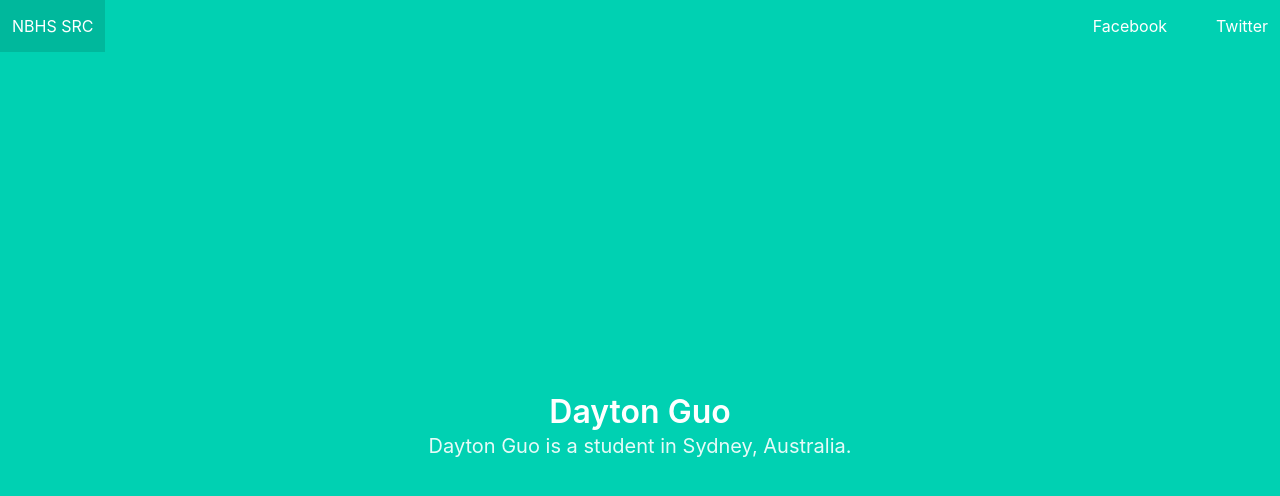
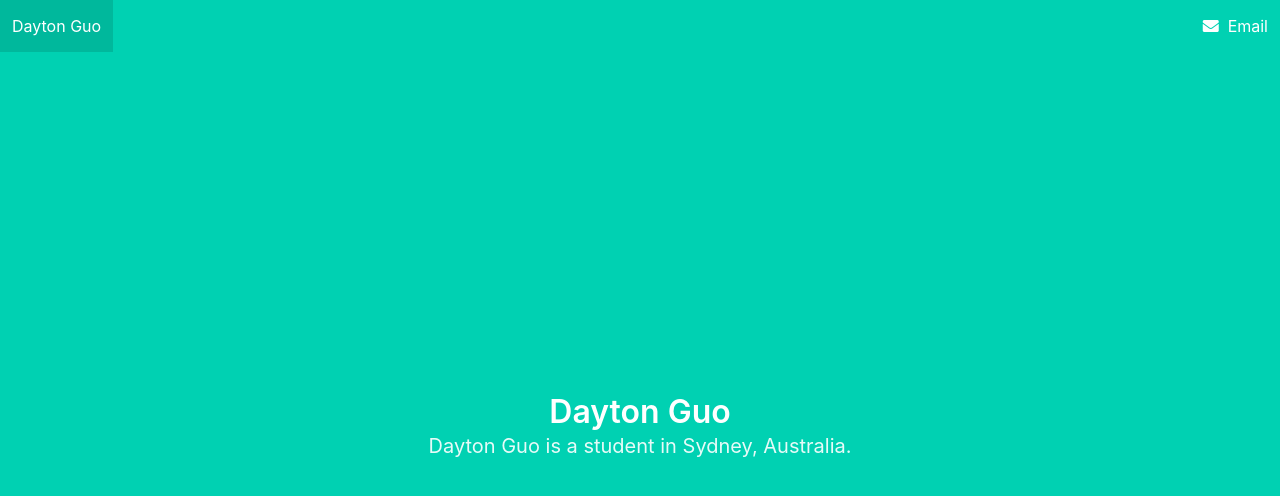
Before and after one commit to Nylea/Nylea.Github.io, a plain HTML site: page index.html in a window 1280 px wide. Drawn offline with nearby package versions, Linux system fonts and the light colour scheme.

Commit message:
Update index.html

```diff
--- a/index.html
+++ b/index.html
@@ -26,11 +26,10 @@
             <nav class="navbar" role="navigation" aria-label="main navigation">
                 <div class="navbar-brand">
                     <!--If you ever migrate the forum in to the site, add "is-active" below.-->
-                    <a href="/" class="navbar-item">NBHS SRC</a>
+                    <a href="/" class="navbar-item">Dayton Guo</a>
                 </div>
                 <div class="navbar-end">
-                    <a href="#" class="navbar-item"><i class="fas fa-facebook"></i> &nbsp; Facebook</a>
-                    <a href="#" class="navbar-item"><i class="fas fa-twitter"></i> &nbsp; Twitter</a>
+                    <a href="#" class="navbar-item"><i class="fas fa-envelope"></i> &nbsp; Email</a>
                 </div>
             </nav>
         </div>
```
